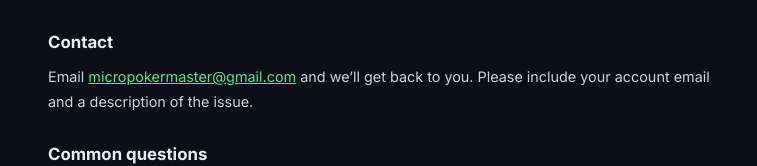
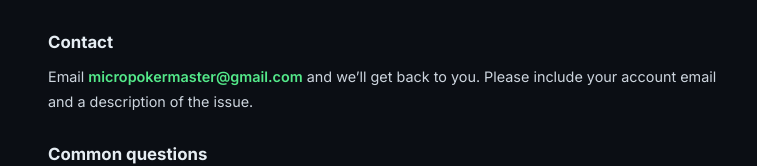
Before and after one commit to nolanlee91/micropoker-master-app, a React (Vite) app: page /support in a window 1280 px wide. Shown: the part 167-333 px from the top of the page, without its empty margins (252-1009 px from the left). Built offline with nearby package versions, Linux system fonts and the light colour scheme; no server answers.

Commit message:
Legal: remove underline on email links (it read like a stray dot near the @)
Co-Authored-By: Claude Opus 4.8 <noreply@anthropic.com>

```diff
--- a/src/components/Legal.jsx
+++ b/src/components/Legal.jsx
@@ -111,7 +111,7 @@ export function Terms() {
       <p>These Terms are governed by the laws of {GOVERNING_LAW}, without regard to its conflict-of-laws rules.</p>
 
       <H2>Contact</H2>
-      <p>Questions? Email us at <a href={`mailto:${CONTACT_EMAIL}`} style={{ color:C.primary }}>{CONTACT_EMAIL}</a></p>
+      <p>Questions? Email us at <a href={`mailto:${CONTACT_EMAIL}`} style={{ color:C.primary, textDecoration:'none', fontWeight:600 }}>{CONTACT_EMAIL}</a></p>
     </Shell>
   )
 }
@@ -175,7 +175,7 @@ export function PrivacyPolicy() {
       <p>We may update this policy; material changes will be reflected by the “Last updated” date above.</p>
 
       <H2>Contact</H2>
-      <p>Questions? Email us at <a href={`mailto:${CONTACT_EMAIL}`} style={{ color:C.primary }}>{CONTACT_EMAIL}</a></p>
+      <p>Questions? Email us at <a href={`mailto:${CONTACT_EMAIL}`} style={{ color:C.primary, textDecoration:'none', fontWeight:600 }}>{CONTACT_EMAIL}</a></p>
     </Shell>
   )
 }
@@ -187,7 +187,7 @@ export function Support() {
 
       <H2>Contact</H2>
       <p>
-        Email <a href={`mailto:${CONTACT_EMAIL}`} style={{ color:C.primary }}>{CONTACT_EMAIL}</a> and we’ll
+        Email <a href={`mailto:${CONTACT_EMAIL}`} style={{ color:C.primary, textDecoration:'none', fontWeight:600 }}>{CONTACT_EMAIL}</a> and we’ll
         get back to you. Please include your account email and a description of the issue.
       </p>
 
```
